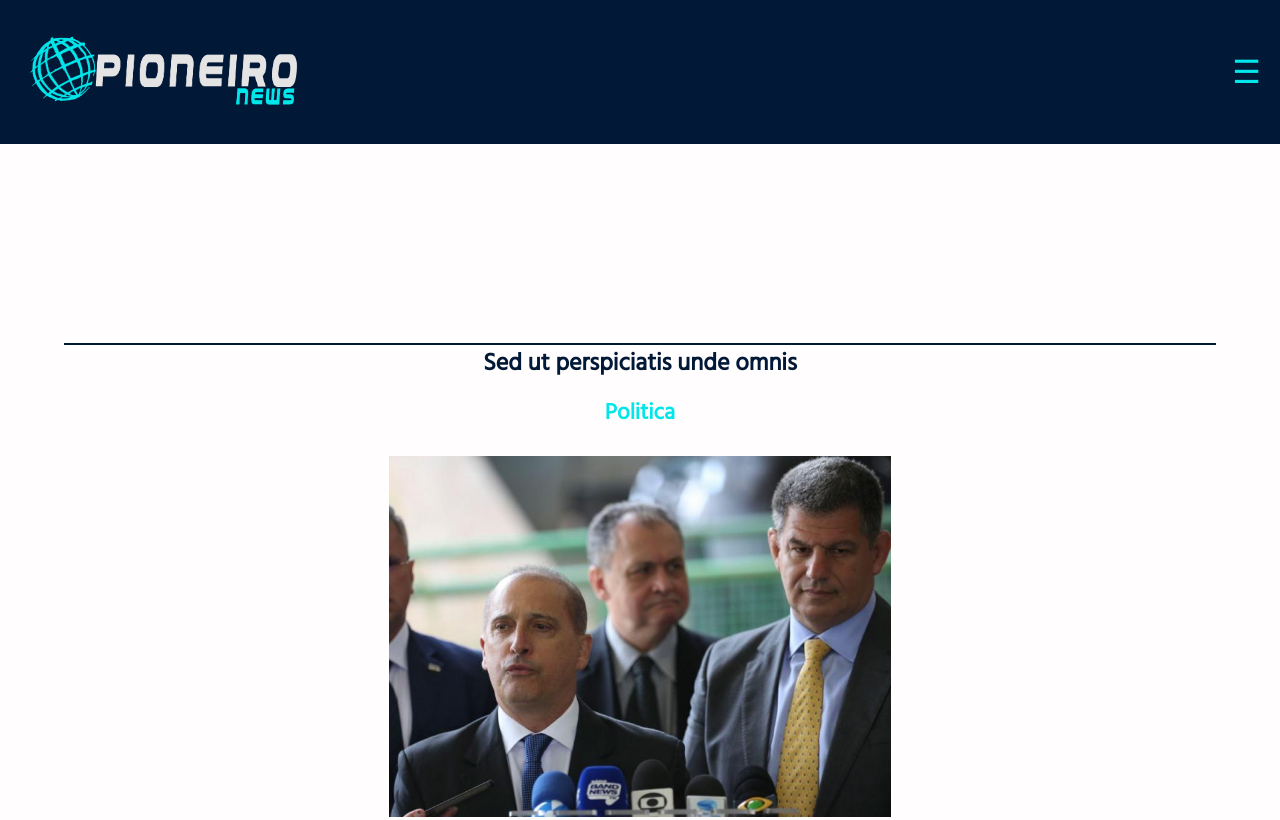
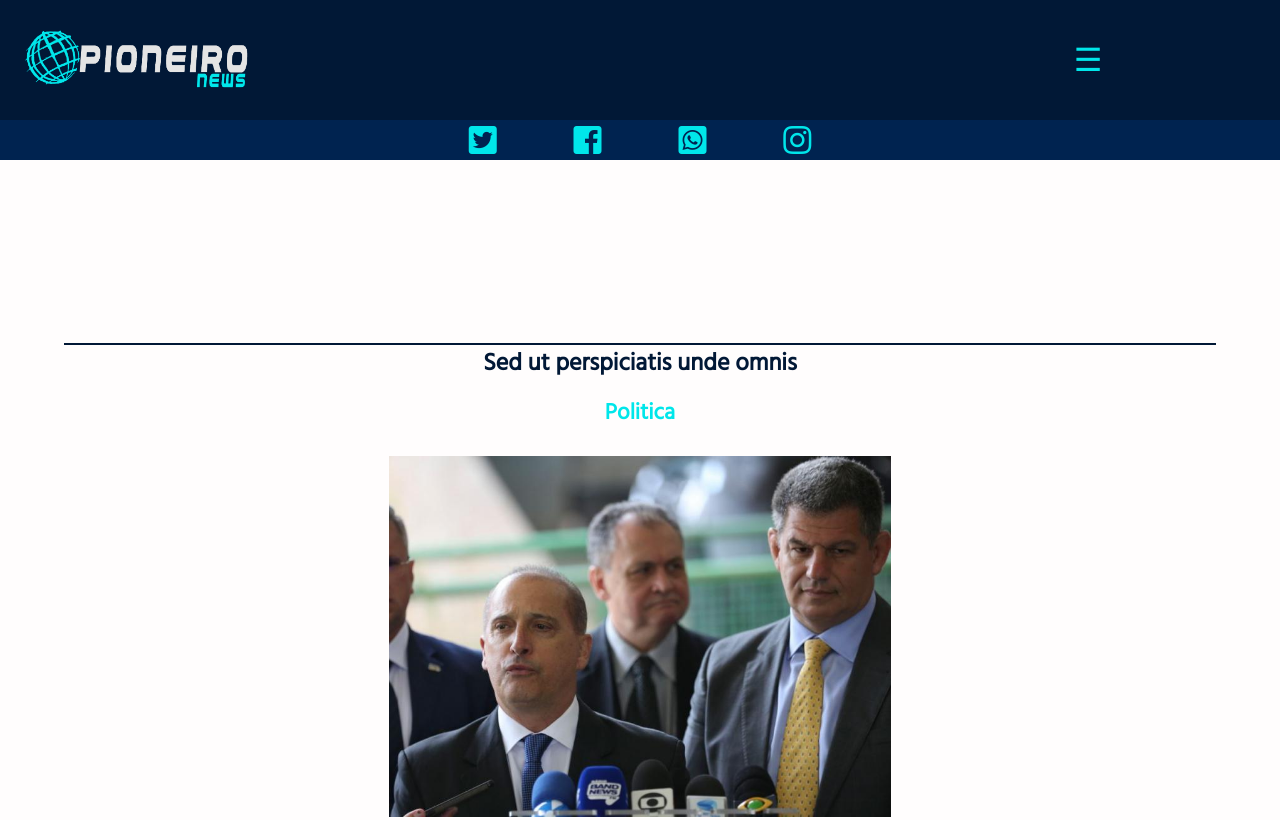
Before and after one commit to jpmcavalcante/oPioneiroNews, a plain HTML site: page index.html in a window 1280 px wide. Shown: the top 820 px of the page. Drawn offline with Linux system fonts and the light colour scheme.

Commit message:
Ajustes de layout

```diff
--- a/css/main.css
+++ b/css/main.css
@@ -14,30 +14,33 @@ body{
 
 .headerBar{
     width: 100vw;
-    height: 9em;
+    height: 10em;
+    display: flex;
+    flex-direction: column;
     background-color: #011836;
-    display: flex;
     grid-column: 1 /-1;
     grid-row: 1 / 2;
 }
-    .headerBar__logo{
-        width: 70%;
-        height: 100%;
+    .headerBar__main{
+        width: 100%;
+        height: 75%;
         display: flex;
-        align-items: center;
     }
-        #headerBar__logo--img{
-            max-width: 100%;
-            max-height: 100%;
+        .headerBar__logo{
+            width: 70%;
+            height: auto;
         }
+            #headerBar__logo--img{
+                max-width: 100%;
+                max-height: 100%;
+            }
 
 .headerBar__nav{
     width: 30%;
     height: 100%;
     display: flex;
+    justify-content: center;
     align-items: center;
-    justify-content:flex-end;
-    box-sizing: border-box;
 }
         .headerBar__nav label{
             font-size: 2em;
@@ -50,6 +53,20 @@ body{
             }
     .headerBar__nav--cat{
         display: none;
+    }
+
+.headerBar__RedeSociais{
+    width: 100%;
+    height: 25%;
+    display: flex;
+    justify-content: center;
+    align-items: center;
+    background-color: rgb(0, 35, 80);
+}
+    .headerBar__RedeSociais i{
+        margin: 0 3%;
+        font-size: 2em;
+         color: #00e6ea;
     }
 
 /*----------CORPO--------------*/
@@ -115,10 +132,6 @@ body{
     color: rgba(0, 0, 0, 0.54);
 }
 
-
-
-
-
 /*-------FOOTER-----------*/
 .footer{
     width: 100%;
--- a/index.html
+++ b/index.html
@@ -7,10 +7,14 @@
         <meta name="keywords" content="Jornal Online, Nóticias Verdadeiras, Nóticias do Brasil e do Mundo"/>
         <meta name="viewport" content="width=device-width, initial-scale=1.0"/>
         <link href="css/main.css" rel="stylesheet">
+        <link rel="stylesheet" href="https://use.fontawesome.com/releases/v5.7.2/css/all.css" integrity="sha384-fnmOCqbTlWIlj8LyTjo7mOUStjsKC4pOpQbqyi7RrhN7udi9RwhKkMHpvLbHG9Sr" crossorigin="anonymous">
+
+
     </head>
     <body>
         <!----CABECALHO------>
         <header class="headerBar">
+            <div class="headerBar__main">
                 <div class="headerBar__logo">
                     <img id="headerBar__logo--img" src="img/pioneiro.png" alt="Logotipo O pioneiro News">
                 </div>
@@ -25,6 +29,13 @@
                       <li>Economia</li>
                     </ul>
                 </nav>
+            </div>
+            <div class="headerBar__RedeSociais">
+                <i class="fab fa-twitter-square"></i>
+                <i class="fab fa-facebook-square"></i>
+                <i class="fab fa-whatsapp-square"></i>
+                <i class="fab fa-instagram"></i>
+            </div>
         </header>
 
         <section class="main">
```
Lines whose indentation alone changed are shown as unchanged.
